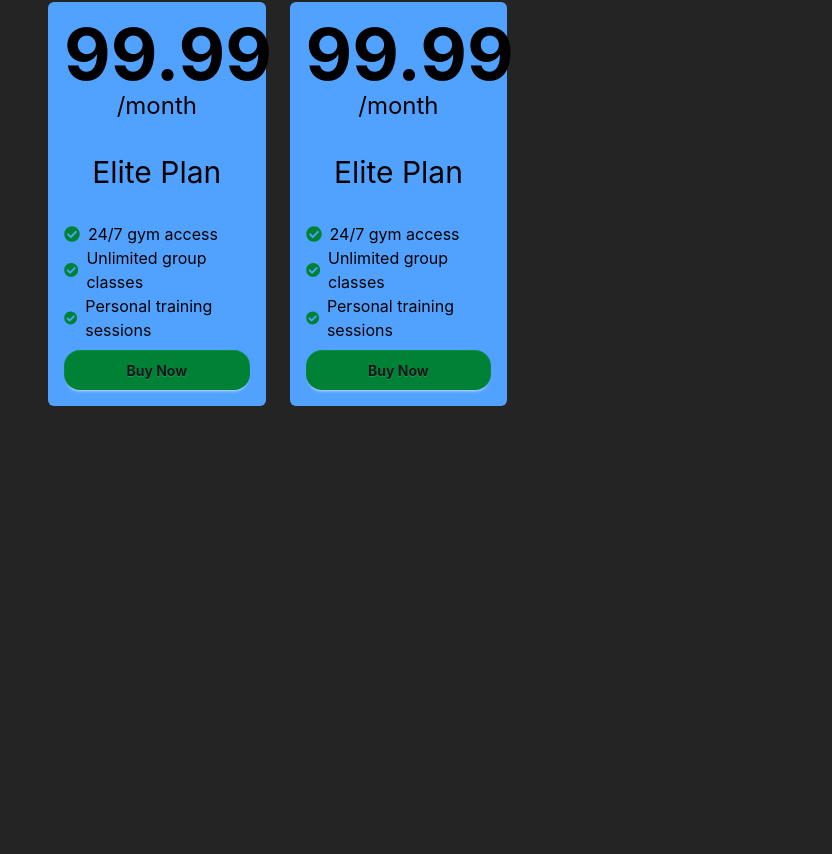
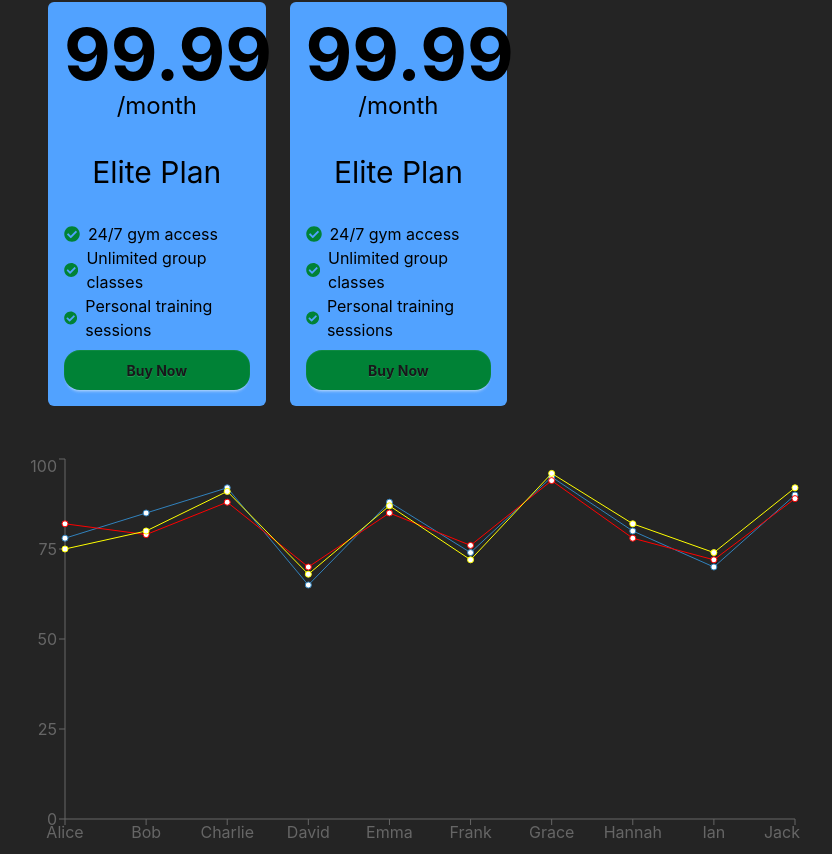
Before and after one commit to antnose/Programming-Hero-Module-44, a React (Vite) app: page / in a window 1280 px wide. Shown: the part 1026-1880 px from the top of the page, without its empty margins (0-832 px from the left). Before the commit the page ends 1480 px from the top, so only its background shows below. Built offline with nearby package versions, Linux system fonts and the light colour scheme.

Commit message:
complete 6th video of module 44

```diff
--- a/package.json
+++ b/package.json
@@ -15,6 +15,7 @@
     "react": "^19.0.0",
     "react-dom": "^19.0.0",
     "react-icons": "^5.4.0",
+    "recharts": "^2.15.1",
     "tailwindcss": "^4.0.6"
   },
   "devDependencies": {
--- a/src/App.jsx
+++ b/src/App.jsx
@@ -2,6 +2,7 @@ import "./App.css";
 import Navbar from "./Components/Navbar/Navbar";
 import CustomNav from "./Components/CustomNav/CustomNav";
 import PriceOptions from "./Components/PriceOptions/PriceOptions";
+import LineChart from "./Components/LineChart/LineChart";
 
 function App() {
   return (
@@ -9,6 +10,7 @@ function App() {
       <CustomNav />
       {/* <Navbar /> */}
       <PriceOptions />
+      <LineChart />
     </>
   );
 }
--- /dev/null
+++ b/src/Components/LineChart/LineChart.jsx
@@ -0,0 +1,30 @@
+import { LineChart as LChart, Line, XAxis, YAxis } from "recharts";
+
+const LineChart = () => {
+  const mathMarksData = [
+    { id: 1, name: "Alice", math: 78, physics: 82, chemistry: 75 },
+    { id: 2, name: "Bob", math: 85, physics: 79, chemistry: 80 },
+    { id: 3, name: "Charlie", math: 92, physics: 88, chemistry: 91 },
+    { id: 4, name: "David", math: 65, physics: 70, chemistry: 68 },
+    { id: 5, name: "Emma", math: 88, physics: 85, chemistry: 87 },
+    { id: 6, name: "Frank", math: 74, physics: 76, chemistry: 72 },
+    { id: 7, name: "Grace", math: 95, physics: 94, chemistry: 96 },
+    { id: 8, name: "Hannah", math: 80, physics: 78, chemistry: 82 },
+    { id: 9, name: "Ian", math: 70, physics: 72, chemistry: 74 },
+    { id: 10, name: "Jack", math: 90, physics: 89, chemistry: 92 },
+  ];
+
+  return (
+    <div>
+      <LChart width={800} height={400} data={mathMarksData}>
+        <XAxis dataKey="name" />
+        <YAxis />
+        <Line dataKey="math"></Line>
+        <Line dataKey="physics" stroke="red"></Line>
+        <Line dataKey="chemistry" stroke="yellow"></Line>
+      </LChart>
+    </div>
+  );
+};
+
+export default LineChart;
```
Also changed, not shown: 1 other file (tests, documents, lock files or other folders).
